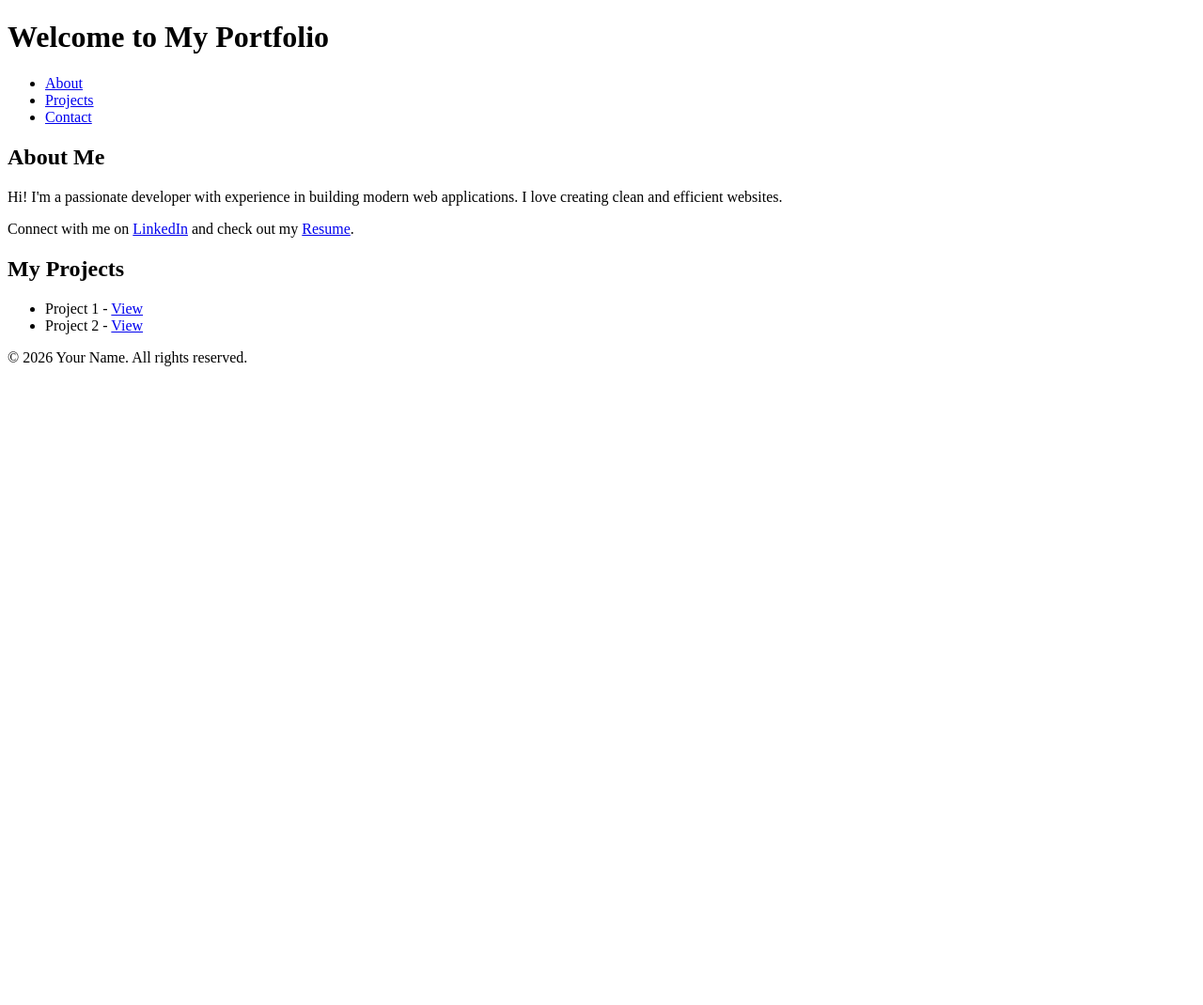
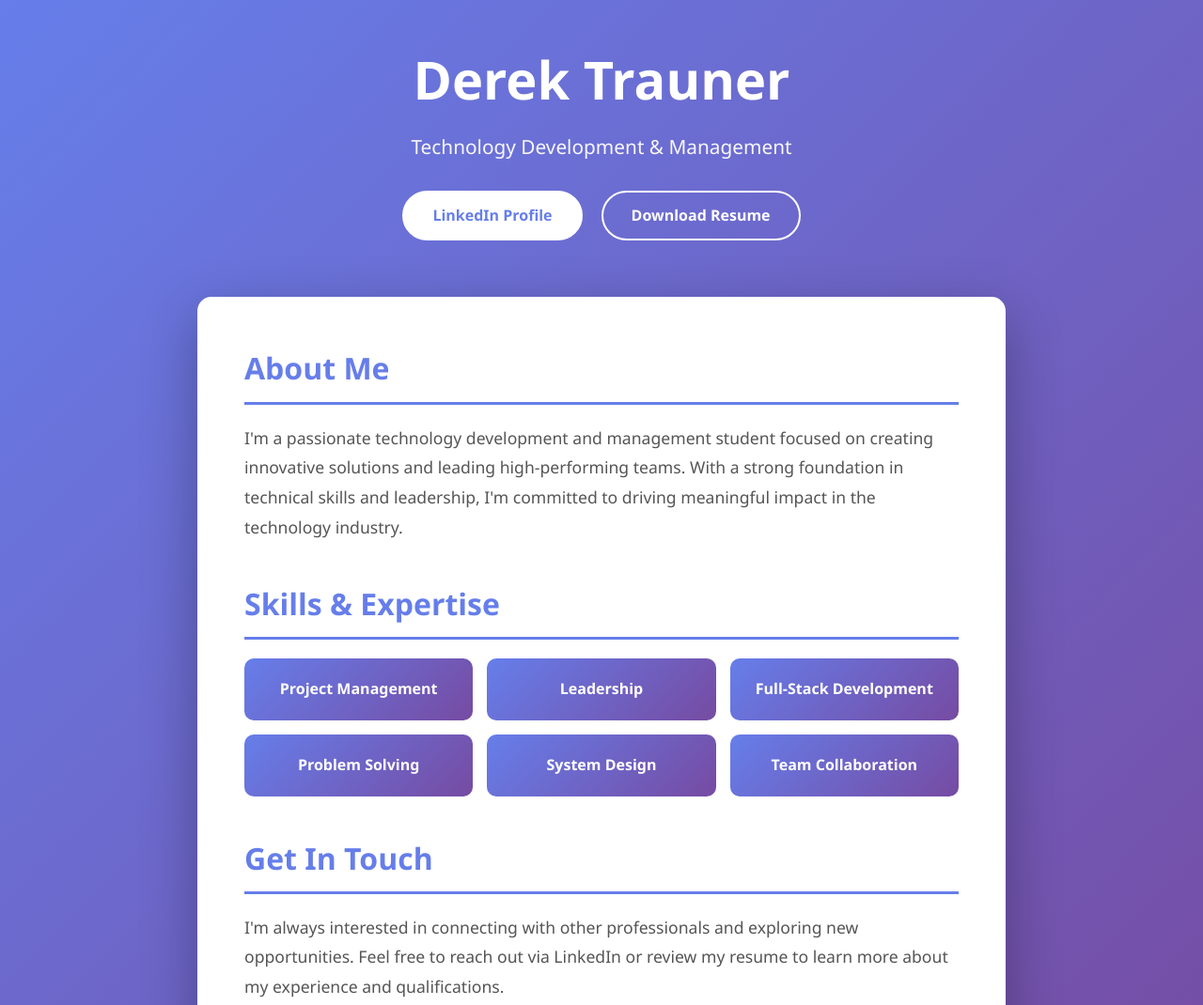
Before and after one commit to derkdajerk/derkdajerk.github.io, a plain HTML site: page index.html in a window 1280 px wide. Shown: the top 1070 px of the page at 94% size. Before the commit the page ends 800 px from the top, so only its background shows below. Drawn offline with Linux system fonts and the light colour scheme.

Commit message:
Update index.html with new portfolio content

```diff
--- a/index.html
+++ b/index.html
@@ -3,34 +3,198 @@
 <head>
     <meta charset="UTF-8">
     <meta name="viewport" content="width=device-width, initial-scale=1.0">
-    <title>My Portfolio</title>
-    <link rel="stylesheet" href="styles.css">
+    <title>Derek Trauner - Portfolio</title>
+    <style>
+        * {
+            margin: 0;
+            padding: 0;
+            box-sizing: border-box;
+        }
+
+        body {
+            font-family: 'Segoe UI', Tahoma, Geneva, Verdana, sans-serif;
+            line-height: 1.6;
+            color: #333;
+            background: linear-gradient(135deg, #667eea 0%, #764ba2 100%);
+            min-height: 100vh;
+        }
+
+        .container {
+            max-width: 900px;
+            margin: 0 auto;
+            padding: 40px 20px;
+        }
+
+        .header {
+            text-align: center;
+            margin-bottom: 60px;
+            color: white;
+        }
+
+        .header h1 {
+            font-size: 3.5rem;
+            margin-bottom: 10px;
+            font-weight: 700;
+        }
+
+        .header p {
+            font-size: 1.3rem;
+            opacity: 0.95;
+            margin-bottom: 30px;
+        }
+
+        .cta-links {
+            display: flex;
+            gap: 20px;
+            justify-content: center;
+            flex-wrap: wrap;
+        }
+
+        .btn {
+            display: inline-block;
+            padding: 12px 30px;
+            border-radius: 50px;
+            text-decoration: none;
+            font-weight: 600;
+            transition: all 0.3s ease;
+            border: 2px solid white;
+            cursor: pointer;
+            font-size: 1rem;
+        }
+
+        .btn-primary {
+            background-color: white;
+            color: #667eea;
+        }
+
+        .btn-primary:hover {
+            transform: translateY(-2px);
+            box-shadow: 0 10px 25px rgba(0, 0, 0, 0.2);
+        }
+
+        .btn-secondary {
+            background-color: transparent;
+            color: white;
+        }
+
+        .btn-secondary:hover {
+            background-color: white;
+            color: #667eea;
+            transform: translateY(-2px);
+        }
+
+        .content {
+            background: white;
+            border-radius: 15px;
+            padding: 50px;
+            box-shadow: 0 20px 60px rgba(0, 0, 0, 0.3);
+            margin-top: 40px;
+        }
+
+        .section {
+            margin-bottom: 40px;
+        }
+
+        .section h2 {
+            font-size: 2rem;
+            margin-bottom: 20px;
+            color: #667eea;
+            border-bottom: 3px solid #667eea;
+            padding-bottom: 10px;
+        }
+
+        .bio {
+            font-size: 1.1rem;
+            line-height: 1.8;
+            color: #555;
+        }
+
+        .skills-grid {
+            display: grid;
+            grid-template-columns: repeat(auto-fit, minmax(200px, 1fr));
+            gap: 15px;
+            margin-top: 20px;
+        }
+
+        .skill-card {
+            background: linear-gradient(135deg, #667eea 0%, #764ba2 100%);
+            padding: 20px;
+            border-radius: 10px;
+            color: white;
+            text-align: center;
+            font-weight: 600;
+        }
+
+        .footer {
+            text-align: center;
+            margin-top: 40px;
+            color: white;
+            font-size: 0.9rem;
+            opacity: 0.8;
+        }
+
+        @media (max-width: 768px) {
+            .header h1 {
+                font-size: 2.5rem;
+            }
+
+            .content {
+                padding: 30px 20px;
+            }
+
+            .cta-links {
+                flex-direction: column;
+            }
+
+            .btn {
+                width: 100%;
+                text-align: center;
+            }
+        }
+    </style>
 </head>
 <body>
-    <header>
-        <h1>Welcome to My Portfolio</h1>
-        <nav>
-            <ul>
-                <li><a href="#about">About</a></li>
-                <li><a href="#projects">Projects</a></li>
-                <li><a href="#contact">Contact</a></li>
-            </ul>
-        </nav>
-    </header>
-    <section id="about">
-        <h2>About Me</h2>
-        <p>Hi! I'm a passionate developer with experience in building modern web applications. I love creating clean and efficient websites.</p>
-        <p>Connect with me on <a href="https://www.linkedin.com/in/your-profile" target="_blank">LinkedIn</a> and check out my <a href="/path/to/resume.pdf" target="_blank">Resume</a>.</p>
-    </section>
-    <section id="projects">
-        <h2>My Projects</h2>
-        <ul>
-            <li>Project 1 - <a href="https://linktoproject1.com" target="_blank">View</a></li>
-            <li>Project 2 - <a href="https://linktoproject2.com" target="_blank">View</a></li>
-        </ul>
-    </section>
-    <footer>
-        <p>&copy; 2026 Your Name. All rights reserved.</p>
-    </footer>
+    <div class="container">
+        <div class="header">
+            <h1>Derek Trauner</h1>
+            <p>Technology Development & Management</p>
+            <div class="cta-links">
+                <a href="https://www.linkedin.com/in/derek-trauner/" target="_blank" class="btn btn-primary">LinkedIn Profile</a>
+                <a href="/public/resume.pdf" class="btn btn-secondary">Download Resume</a>
+            </div>
+        </div>
+
+        <div class="content">
+            <section class="section">
+                <h2>About Me</h2>
+                <p class="bio">
+                    I'm a passionate technology development and management student focused on creating innovative solutions and leading high-performing teams. With a strong foundation in technical skills and leadership, I'm committed to driving meaningful impact in the technology industry.
+                </p>
+            </section>
+
+            <section class="section">
+                <h2>Skills & Expertise</h2>
+                <div class="skills-grid">
+                    <div class="skill-card">Project Management</div>
+                    <div class="skill-card">Leadership</div>
+                    <div class="skill-card">Full-Stack Development</div>
+                    <div class="skill-card">Problem Solving</div>
+                    <div class="skill-card">System Design</div>
+                    <div class="skill-card">Team Collaboration</div>
+                </div>
+            </section>
+
+            <section class="section">
+                <h2>Get In Touch</h2>
+                <p class="bio">
+                    I'm always interested in connecting with other professionals and exploring new opportunities. Feel free to reach out via LinkedIn or review my resume to learn more about my experience and qualifications.
+                </p>
+            </section>
+        </div>
+
+        <div class="footer">
+            <p>&copy; 2026 Derek Trauner. All rights reserved.</p>
+        </div>
+    </div>
 </body>
 </html>
```
